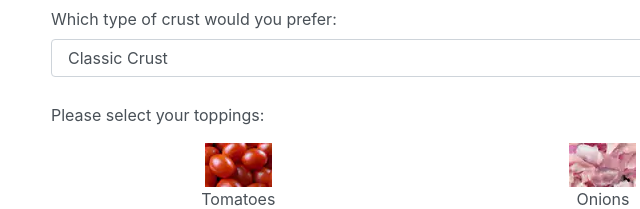
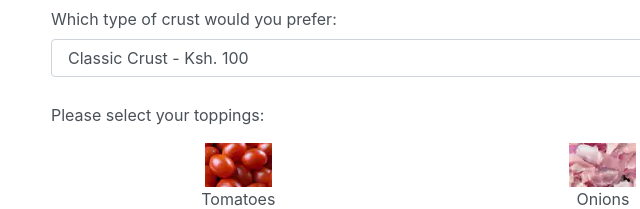
Before and after one commit to Alvin-21/pizza, a plain HTML site: page index.html in a window 1280 px wide. Shown: the part 345-554 px from the top of the page, 47-687 px from the left. Drawn offline with Linux system fonts and the light colour scheme.

Commit message:
Fix typo.

```diff
--- a/index.html
+++ b/index.html
@@ -24,15 +24,15 @@
                     <section class="padding">
                         <p>Choose the size of the pizza you want:</p>
                         <div class="form-check">
-                            <input class="form-check-input" type="radio" id="small" name="size" value="small">
+                            <input class="form-check-input" type="radio" id="small" name="size" value="400">
                             <label class="form-check-label" for="small">Small - Ksh. 400</label>
                         </div>
                         <div class="form-check">
-                            <input class="form-check-input" type="radio" id="medium" name="size" value="medium">
+                            <input class="form-check-input" type="radio" id="medium" name="size" value="700">
                             <label class="form-check-label" for="medium">Medium - Ksh. 700</label>
                         </div>
                         <div class="form-check">
-                            <input class="form-check-input" type="radio" id="large" name="size" value="large">
+                            <input class="form-check-input" type="radio" id="large" name="size" value="1000">
                             <label class="form-check-label" for="large">Large - Ksh. 1000</label>
                         </div>
                     </section>
@@ -40,11 +40,11 @@
                     <section class="padding form-group">
                         <label>Which type of crust would you prefer:</label>
                         <select class="form-control" name="crust" id="crust">
-                            <option value="classic crust">Classic Crust</option>
-                            <option value="cheesy crust">Cheesy Crust</option>
-                            <option value="thin n crispy">Thin n Crispy</option>
-                            <option value="stuffed">Stuffed</option>
-                            <option value="gluten-free">Gluten-Free</option>
+                            <option value="100">Classic Crust - Ksh. 100</option>
+                            <option value="150">Cheesy Crust - Ksh. 150</option>
+                            <option value="100">Thin n Crispy - Ksh. 100</option>
+                            <option value="150">Stuffed - Ksh. 150</option>
+                            <option value="100">Gluten-Free - Ksh. 100</option>
                         </select>
                     </section>
 
```
